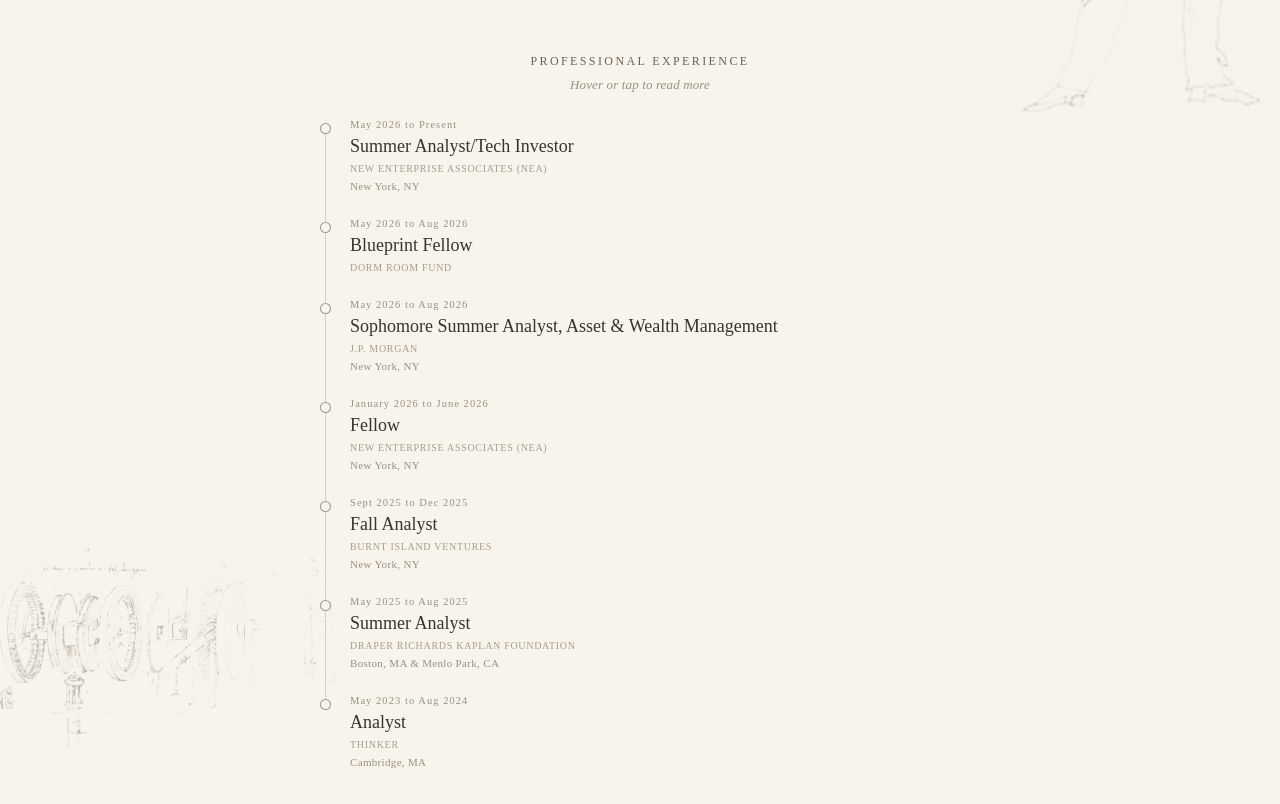
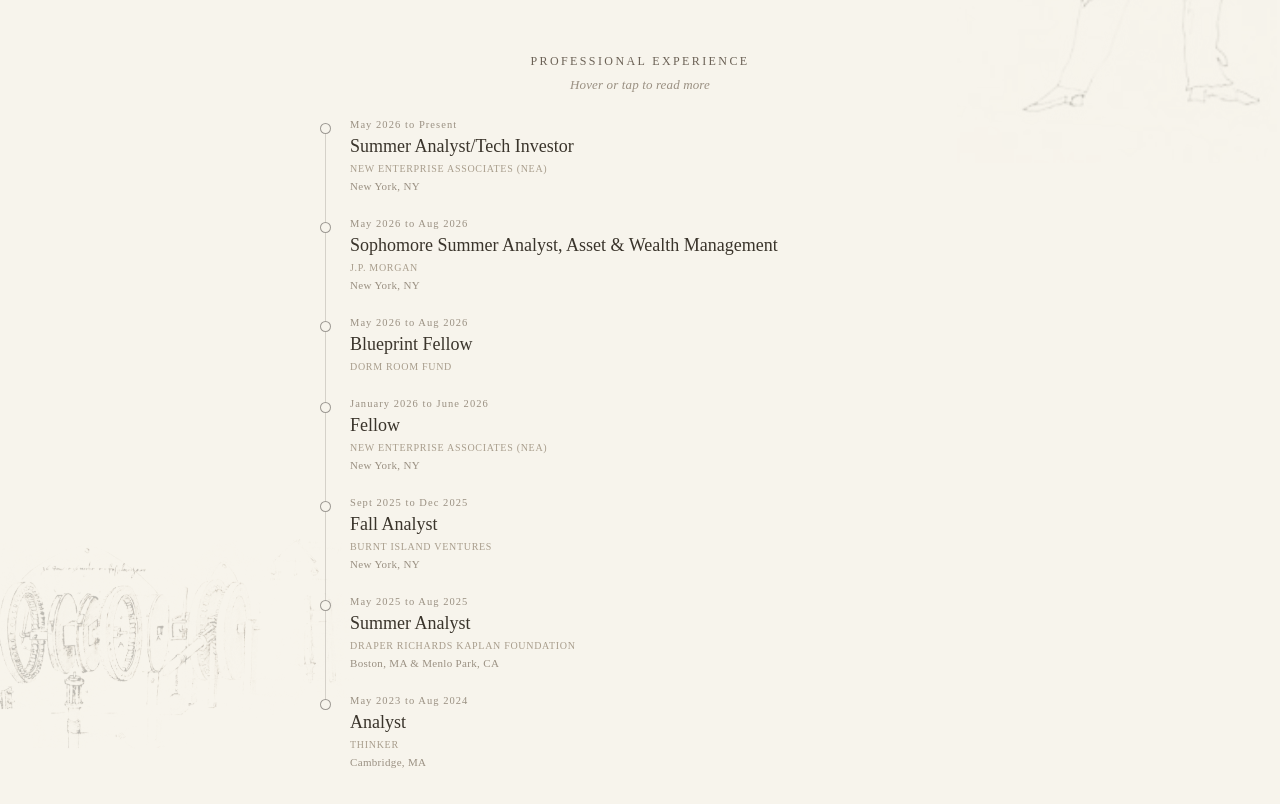
Before and after one commit to veronicas-world/aboutme, a Next.js app: page /experience in a window 1280 px wide. Shown: the part 792-1596 px from the top of the page. Built offline with nearby package versions, Linux system fonts and the light colour scheme.

Commit message:
Experience: swap J.P. Morgan and Dorm Room Fund order

```diff
--- a/src/content/site.ts
+++ b/src/content/site.ts
@@ -103,18 +103,18 @@
   },
   {
     year: "May 2026 to Aug 2026",
-    role: "Blueprint Fellow",
-    org: "Dorm Room Fund",
-    logo: "/logos/dorm-room-fund.jpg",
-    note: "Dorm Room Fund is a student‑run pre‑seed venture capital fund backed by First Round Capital, with 400+ investments, 140+ exits, and a portfolio of 300+ student‑led companies that have raised $6B+ in follow‑on capital.\n\nI was a fellow in their Blueprint track, an intensive program for underrepresented investors and founders, combining deal evaluation, founder support, and curriculum to help fellows build an investing toolkit and venture track record.",
-  },
-  {
-    year: "May 2026 to Aug 2026",
     role: "Sophomore Summer Analyst, Asset & Wealth Management",
     org: "J.P. Morgan",
     location: "New York, NY",
     logo: "/logos/jpm.png",
     note: "J.P. Morgan's Asset & Wealth Management platform oversees roughly $4.8 trillion in assets under management (AUM) and $7.1 trillion in total client assets, delivering public and private market strategies, portfolio construction, and advisory across institutions and clients.\n\nI worked primarily within the U.S. Private Bank on their alternatives platform, researching venture and growth‑equity funds sourced from the Global Alternative Investment Solutions team, with an emphasis on how these strategies slot into multi‑asset portfolios for clients.",
+  },
+  {
+    year: "May 2026 to Aug 2026",
+    role: "Blueprint Fellow",
+    org: "Dorm Room Fund",
+    logo: "/logos/dorm-room-fund.jpg",
+    note: "Dorm Room Fund is a student‑run pre‑seed venture capital fund backed by First Round Capital, with 400+ investments, 140+ exits, and a portfolio of 300+ student‑led companies that have raised $6B+ in follow‑on capital.\n\nI was a fellow in their Blueprint track, an intensive program for underrepresented investors and founders, combining deal evaluation, founder support, and curriculum to help fellows build an investing toolkit and venture track record.",
   },
   {
     year: "January 2026 to June 2026",
```
